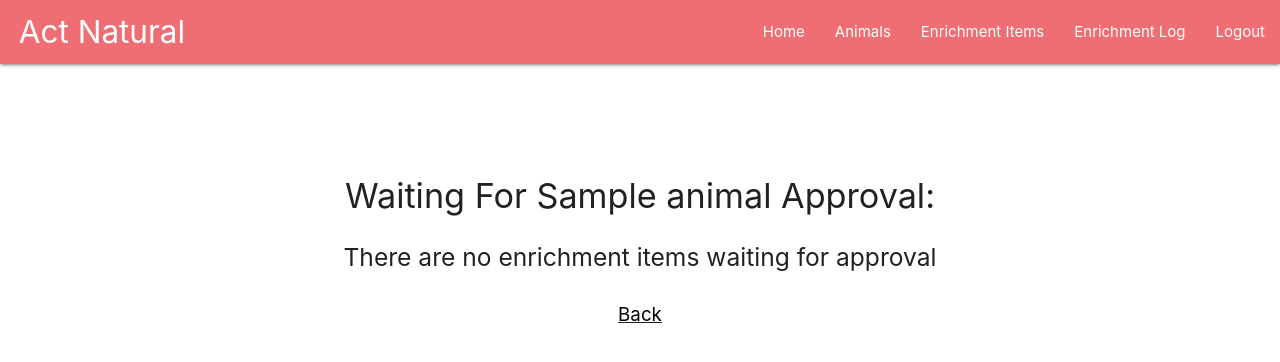
After one commit to alyssa-nycum-imprivata/ActNatural, a Django app: page /animals/1/enrichment_items_waiting_approval in a window 1280 px wide. The commit adds this page. Shown: the top 362 px of the page. Run offline with Django 3.2, Linux system fonts and the light colour scheme; a user stored in the database is signed in; tables that the repository leaves empty hold one stand-in row (values such as "Sample post").

Commit message:
user can now view pending animal enrichment item approvals by clicking a link in the animal's details page; only the approved animal enrichment items should show up directly on the animal's details page

```diff
--- a/actnaturalapp/templates/animal_enrichment_items/animal_enrichment_item_form.html
+++ b/actnaturalapp/templates/animal_enrichment_items/animal_enrichment_item_form.html
@@ -4,7 +4,7 @@
 {% block content %}
 
 
-    <h4 class="page-header">Add Animal(s) For Approval:</h4>
+    <h4 class="page-header">Submit Animal(s) For Approval:</h4>
     <h5 class="page-header">For Enrichment Item: {{ enrichment_item.name }}</h5>
 
     <div class="form-div">
@@ -30,14 +30,14 @@
                         </div>
                     {% else %}
                         <div class="no-animal-list">
-                            <p>This item is already approved for all of the animals on the team.</p>
+                            <p>This item has been submitted for approval for all of the animals on the team.</p>
                         </div>
                     {% endif %}
             </div>
 
             <div class="form-button-container">
                 {% if unapproved_animals %}
-                <button type="submit" class="waves-effect waves-light btn" value="Add">Add</button>
+                <button type="submit" class="waves-effect waves-light btn" value="Add">Submit</button>
                 {% endif %}
                 <a class= "cancel-button-link" href="{% url 'actnaturalapp:enrichment_item' enrichment_item.id %}">Cancel</a>
             </div>
--- a/actnaturalapp/templates/animal_enrichment_items/animal_enrichment_item_form_2.html
+++ b/actnaturalapp/templates/animal_enrichment_items/animal_enrichment_item_form_2.html
@@ -4,7 +4,7 @@
 {% block content %}
 
 
-    <h4 class="page-header">Add Item(s) For Approval:</h4>
+    <h4 class="page-header">Submit Item(s) For Approval:</h4>
     <h5 class="page-header">For Animal: {{ animal.name }}</h5>
 
     <div class="form-div">
@@ -30,14 +30,14 @@
                         </div>
                     {% else %}
                         <div class="no-animal-list">
-                            <p>This animal is already approved for all of the saved enrichment items.</p>
+                            <p>This animal has been submitted for approval for all of the saved enrichment items.</p>
                         </div>
                     {% endif %}
             </div>
 
             <div class="form-button-container">
                 {% if unapproved_enrichment %}
-                <button type="submit" class="waves-effect waves-light btn" value="Add">Add</button>
+                <button type="submit" class="waves-effect waves-light btn" value="Add">Submit</button>
                 {% endif %}
                 <a class= "cancel-button-link" href="{% url 'actnaturalapp:animal' animal.id %}">Cancel</a>
             </div>
--- /dev/null
+++ b/actnaturalapp/templates/animals/animal_enrichment_items_waiting_approval.html
@@ -0,0 +1,60 @@
+{% extends 'shared/base.html' %}
+
+{% block content %}
+
+    <div class="details-container">
+
+        <div class="approved-for-container">
+            <div class="approved-for-header">
+                <h4>Waiting For {{ animal.name }} Approval:</h4>
+            </div>
+            {% if unapproved_animal_enrichment_items %}
+                <div class="collection-container">
+                    {% for type in enrichment_types %}
+                        <ul class="collection with-header">
+                            <li class="collection-header">
+                                <div class="species-name">
+                                    {{ type }}
+                                </div>
+                            </li>
+                            {% for item in unapproved_animal_enrichment_items %}
+                                {% if item.enrichment_item.enrichment_type.name == type %}
+                                    <li class="collection-item approved-for-list-item">
+                                        <div class="approval-animal-info">
+                                            <a class="page-link approved-for-link" href="{% url 'actnaturalapp:enrichment_item' item.enrichment_item.id %}">{{ item.enrichment_item.name}}</a>
+                                            {% if item.is_manager_approved == False %}
+                                                <em class="approved-by-text">Waiting For {{item.enrichment_item.team.name}} Manager Approval</em>
+                                            {% else %}
+                                                <em class="approved-by-text">Approved By {{item.enrichment_item.team.name}} Manager</em>
+                                            {% endif %}
+                                            {% if item.is_vet_approved == False %}
+                                                <em class="approved-by-text">Waiting For Vet Approval</em>
+                                            {% else %}
+                                                <em class="approved-by-text">Approved By Vet</em>
+                                            {% endif %}
+                                        </div>
+                                        <div class="approval-delete-icon">
+                                            <form action="{% url 'actnaturalapp:animal_enrichment_item' item.id %}" method="POST">
+                                                {% csrf_token %}
+                                                <input type="hidden" name="actual_method" value="DELETE">
+                                                <input type="hidden" name="animal_page">
+                                                <button class="approved-for-icon-button"><i class="small material-icons">delete</i></button>
+                                            </form>
+                                        </div>
+                                    </li>
+                                {% endif %}
+                            {% endfor %}
+                        </ul>
+                    {% endfor %}
+                </div>
+            {% else %}
+                <h5>There are no enrichment items waiting for approval</h5>
+            {% endif %}
+            <div class="back-link waiting-approval-back-link">
+                <a class="page-link" href="{% url 'actnaturalapp:animal' animal.id %}">Back</a>
+            </div>
+        </div>
+
+    </div>
+
+{% endblock content %}
--- a/actnaturalapp/templates/enrichment_items/enrichment_item_form.html
+++ b/actnaturalapp/templates/enrichment_items/enrichment_item_form.html
@@ -52,7 +52,7 @@
 
             {% if enrichment_item.id is None %}
                 <div class="input-div">
-                    <label>Animals:</label>
+                    <label>Animal(s) Seeking Approval For:</label>
                     <div class="animal-list-container">
                         {% for animal in animals %}
                             <p class="animal-list-item">
@@ -72,7 +72,7 @@
                     <button type="submit" class="waves-effect waves-light btn" value="Update">Update</button>
                     <a class= "cancel-button-link" href="{% url 'actnaturalapp:enrichment_item' enrichment_item.id %}">Cancel</a>
                 {% else %}
-                    <button type="submit" class="waves-effect waves-light btn" value="Add">Add</button>
+                    <button type="submit" class="waves-effect waves-light btn" value="Add">Add Item & Submit Animal(s)</button>
                     <a class= "cancel-button-link" href="{% url 'actnaturalapp:enrichment_items' %}">Cancel</a>
                 {% endif %}
             </div>
--- a/actnaturalapp/urls.py
+++ b/actnaturalapp/urls.py
@@ -17,6 +17,7 @@ urlpatterns = [
 
     path('animals/', animal_list, name='animals'),
     path('animals/<int:animal_id>/', animal_details, name='animal'),
+    path('animals/<int:animal_id>/enrichment_items_waiting_approval', animal_enrichment_items_waiting_approval, name='animal_enrichment_items_waiting_approval'),
     path('animals/add_animal/', animal_form, name='animal_form'),
     path('animals/<int:animal_id>/edit_animal', animal_edit_form, name='animal_edit_form'),
     path('animals/<int:animal_id>/change_photo', animal_photo_edit_form, name='animal_photo_edit_form'),
--- a/actnaturalapp/views/__init__.py
+++ b/actnaturalapp/views/__init__.py
@@ -3,7 +3,7 @@ from .auth.logout import logout_user
 from .auth.register import register
 
 from .animals.animal_list import animal_list
-from .animals.animal_details import animal_details
+from .animals.animal_details import animal_details, animal_enrichment_items_waiting_approval
 from .animals.animal_form import animal_form, animal_edit_form, animal_photo_edit_form
 
 from .species.species_form import species_form, species_edit_form
--- a/actnaturalapp/views/animals/animal_details.py
+++ b/actnaturalapp/views/animals/animal_details.py
@@ -15,17 +15,27 @@ def animal_details(request, animal_id):
         return redirect(reverse('actnaturalapp:animals'))
 
     team = Team.objects.get(pk=animal.team_id)
+    employee = Employee.objects.get(pk=request.user.employee.id)
+    users = User.objects.all()
+
+    notes = AnimalNote.objects.filter(animal_id=animal_id)
+    enrichment_log_entries = EnrichmentLogEntry.objects.filter(animal_id=animal_id)
+
     species = Species.objects.get(pk=animal.species_id)
-    employee = Employee.objects.get(pk=request.user.employee.id)
-    notes = AnimalNote.objects.filter(animal_id=animal_id)
-    users = User.objects.all()
-    animal_enrichment_items = AnimalEnrichmentItem.objects.filter(animal_id=animal_id)
+    all_animal_enrichment_items = AnimalEnrichmentItem.objects.filter(animal_id=animal_id)
     enrichment_items = EnrichmentItem.objects.all()
-    enrichment_log_entries = EnrichmentLogEntry.objects.filter(animal_id=animal_id)
+
+    approved_animal_enrichment_items = []
+    unapproved_animal_enrichment_items = []
+    for item in all_animal_enrichment_items:
+        if (item.is_manager_approved == True & item.is_vet_approved == True):
+            approved_animal_enrichment_items.append(item)
+        else:
+            unapproved_animal_enrichment_items.append(item)
 
     # this grabs the name of each enrichment type associated with each enrichment item in the list of animal enrichment item objects
     enrichment_types = []
-    for item in animal_enrichment_items:
+    for item in approved_animal_enrichment_items:
         item = item.enrichment_item.enrichment_type.name
         enrichment_types.append(item)
 
@@ -59,7 +69,7 @@ def animal_details(request, animal_id):
                 'employee': employee,
                 'users': users,
                 'notes': notes,
-                'animal_enrichment_items': animal_enrichment_items,
+                'approved_animal_enrichment_items': approved_animal_enrichment_items,
                 'enrichment_items': enrichment_items,
                 'enrichment_log_entries': enrichment_log_entries,
                 'enrichment_types': enrichment_types,
@@ -155,3 +165,65 @@ def animal_details(request, animal_id):
                 )
 
             return redirect(reverse('actnaturalapp:animal', args=[animal.id]))
+
+@login_required
+def animal_enrichment_items_waiting_approval(request, animal_id):
+
+    # protects against the user typing an animal_id into the url that doesn't exist
+    try:
+        animal = Animal.objects.get(pk=animal_id)
+    except:
+        return redirect(reverse('actnaturalapp:animals'))
+
+    team = Team.objects.get(pk=animal.team_id)
+    employee = Employee.objects.get(pk=request.user.employee.id)
+    users = User.objects.all()
+
+    notes = AnimalNote.objects.filter(animal_id=animal_id)
+    enrichment_log_entries = EnrichmentLogEntry.objects.filter(animal_id=animal_id)
+
+    species = Species.objects.get(pk=animal.species_id)
+    all_animal_enrichment_items = AnimalEnrichmentItem.objects.filter(animal_id=animal_id)
+    enrichment_items = EnrichmentItem.objects.all()
+
+    approved_animal_enrichment_items = []
+    unapproved_animal_enrichment_items = []
+    for item in all_animal_enrichment_items:
+        if (item.is_manager_approved == True & item.is_vet_approved == True):
+            approved_animal_enrichment_items.append(item)
+        else:
+            unapproved_animal_enrichment_items.append(item)
+
+    # this grabs the name of each enrichment type associated with each enrichment item in the list of animal enrichment item objects
+    enrichment_types = []
+    for item in unapproved_animal_enrichment_items:
+        item = item.enrichment_item.enrichment_type.name
+        enrichment_types.append(item)
+
+    # turn into a set to remove duplicates, then turn back to a list to be iterated
+    enrichment_types = set(enrichment_types)
+    enrichment_types = list(enrichment_types)
+
+    if request.method == 'GET':
+
+        # protects against the user viewing another team's animal's details
+        if request.user.employee.team_id == animal.team_id:
+
+            template = 'animals/animal_enrichment_items_waiting_approval.html'
+            context = {
+                'animal': animal,
+                'team': team,
+                'species': species,
+                'employee': employee,
+                'users': users,
+                'notes': notes,
+                'unapproved_animal_enrichment_items': unapproved_animal_enrichment_items,
+                'enrichment_items': enrichment_items,
+                'enrichment_log_entries': enrichment_log_entries,
+                'enrichment_types': enrichment_types
+            }
+
+            return render(request, template, context)
+
+        else:
+            return redirect(reverse('actnaturalapp:animals'))
```
Also changed, not shown: actnaturalapp/templates/animals/animal_details.html (+6 -5 lines).
